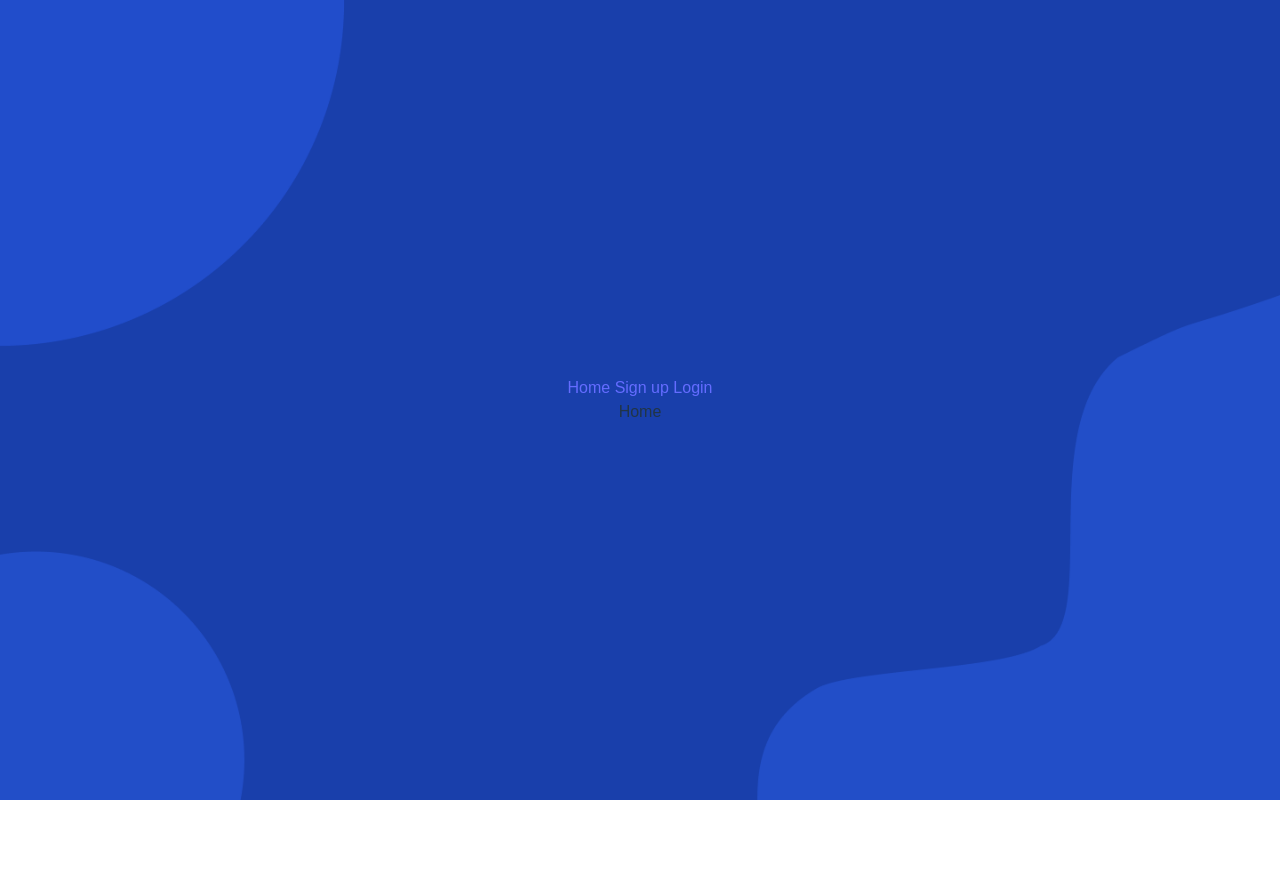
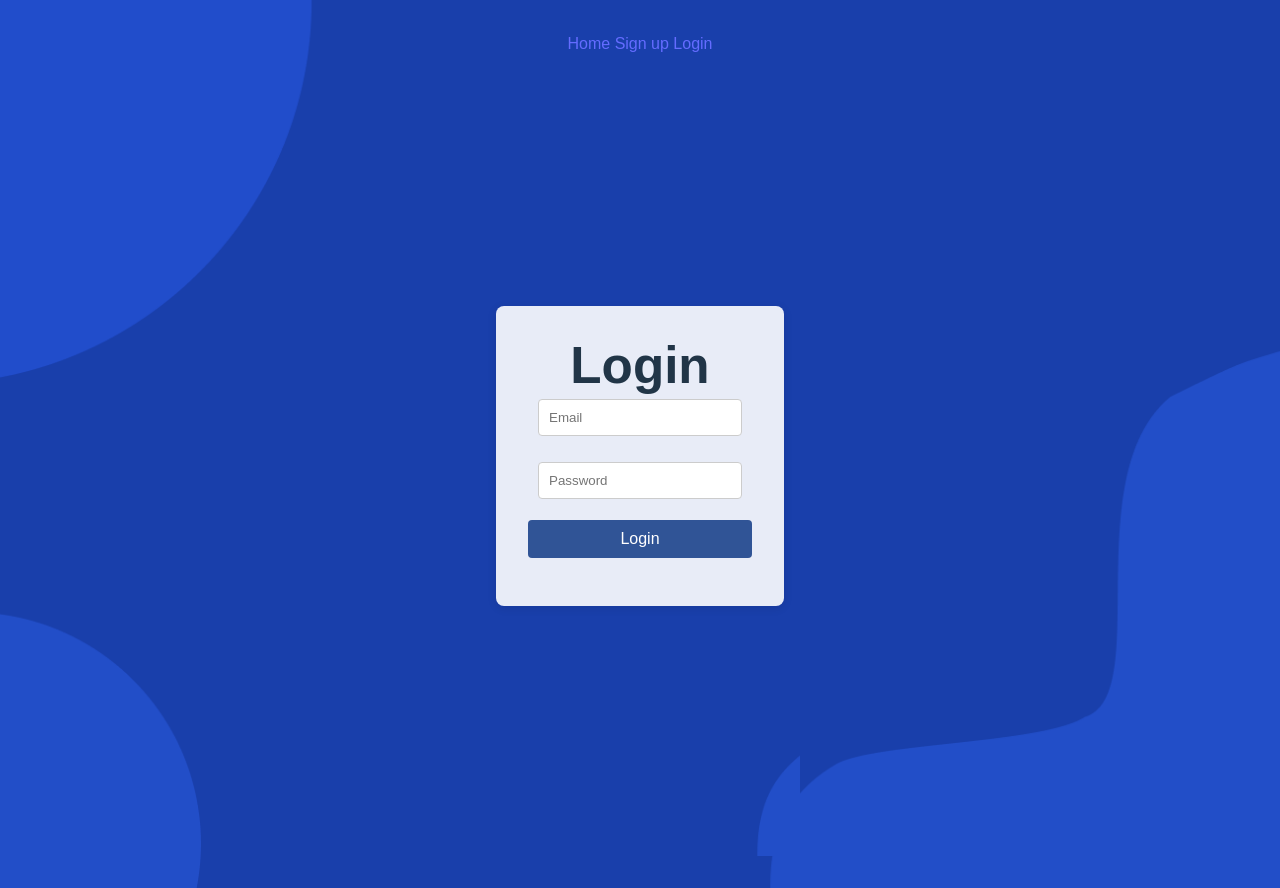
Before and after one commit to Mustafa-79/Succession-Planning, a React (Vite) app in the folder Proj/client/: page / in a window 1280 px wide. Before the commit the page ends 800 px from the top, so only its background shows below. Built offline with nearby package versions, Linux system fonts and the light colour scheme; no server answers.

Commit message:
login default

```diff
--- a/Proj/client/src/App.jsx
+++ b/Proj/client/src/App.jsx
@@ -18,7 +18,7 @@
     <Navbar />
     <Toaster position='bottom-right' toastOptions={{duration: 2000}} />
     <Routes>
-      <Route path='/' element={<Home /> } />
+      <Route path='/' element={<Login /> } />
       <Route path='/signup' element={<Signup /> } />
       <Route path='/login' element={<Login /> } />
       <Route path='/dashboard' element={<Dashboard /> } />
```
Also changed, not shown: 1 other file (tests, documents, lock files or other folders).
